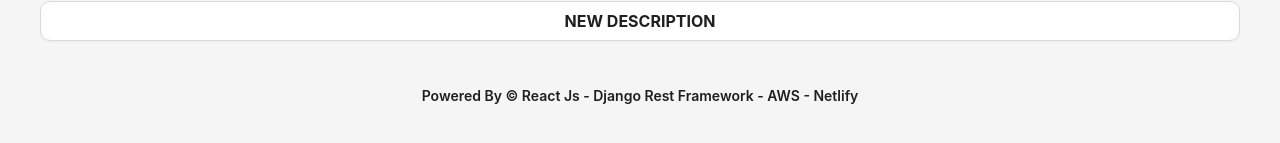
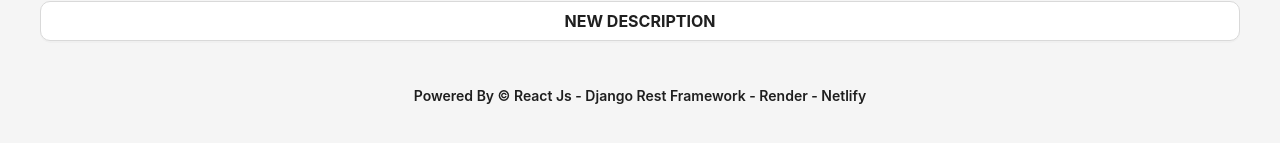
Before and after one commit to canjevincent/REACT-DJANGO-RENDER-NETLIFY-TODO-CLIENT, a React (Vite) app: page / in a window 1280 px wide. Shown: the part 417-560 px from the top of the page. Built offline with nearby package versions, Linux system fonts and the light colour scheme; no server answers.

Commit message:
Update App.jsx
ReUpdate App.jsx

```diff
--- a/src/App.jsx
+++ b/src/App.jsx
@@ -20,7 +20,7 @@ const App = () => {
             </Routes>
         </Content>
         <Footer className="app__footer__form">
-          <Text strong>Powered By © React Js - Django Rest Framework - AWS - Netlify</Text>
+          <Text strong>Powered By © React Js - Django Rest Framework - Render - Netlify</Text>
         </Footer>
     </Layout>
   )
```
